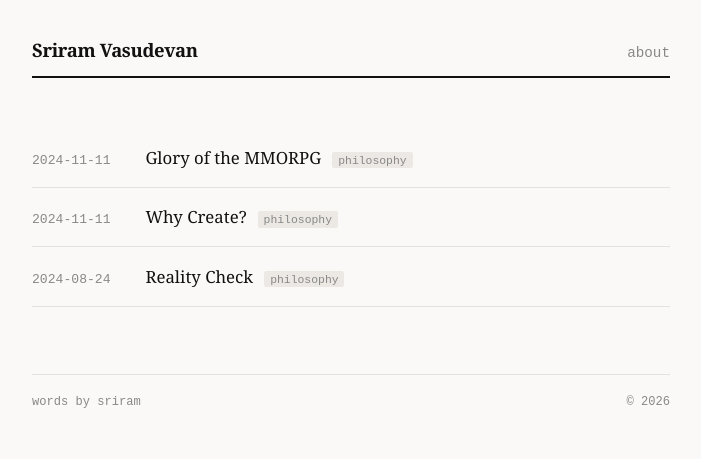
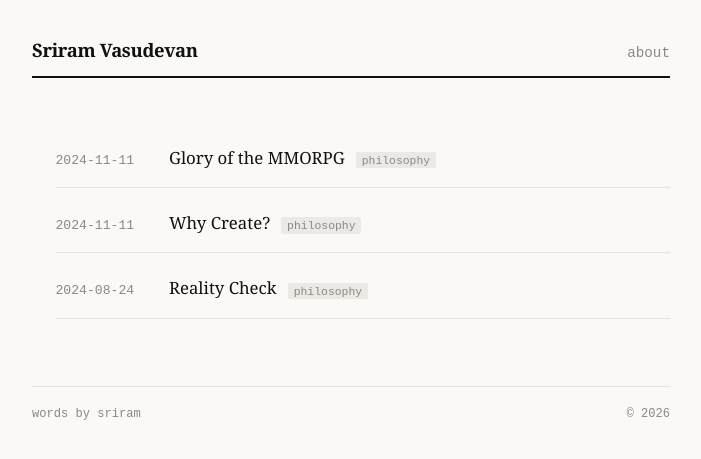
Before and after one commit to sriramvas/sriramvas.github.io, a Jekyll site: the page built from index.html, in a window 1280 px wide. Shown: the top 459 px of the page, without its empty margins (289-990 px from the left). Built offline with Jekyll 4.4.1, drawn with Linux system fonts in a browser that asks for light colours.

Commit message:
Update styles.css

```diff
--- a/assets/css/styles.css
+++ b/assets/css/styles.css
@@ -92,6 +92,10 @@
   color: var(--muted);
 }
 
+main p  { margin-bottom: 1.4rem; }
+main ul, main ol { margin: .2rem 0 1.4rem 1.4rem; }
+main li { margin-bottom: .35rem; }
+
 /* ── Post page ── */
 .post .back {
   font-family: monospace;
@@ -118,10 +122,6 @@
   color: var(--muted);
   margin-bottom: 2.5rem;
 }
-
-.post p  { margin-bottom: 1.4rem; }
-.post ul, .post ol { margin: .2rem 0 1.4rem 1.4rem; }
-.post li { margin-bottom: .35rem; }
 
 .post blockquote {
   border-left: 3px solid var(--accent);
@@ -154,11 +154,6 @@
   margin: 2rem 0;
 }
 
-/* ── About page ── */
-.about h1 { font-size: 1.9rem; margin-bottom: .35rem; letter-spacing: -.03em; }
-.about h2 { font-size: 1.25rem; margin: 2rem 0 .4rem; }
-.about p  { margin-bottom: 1.2rem; }
-
 /* ── Footer ── */
 footer {
   margin-top: 4rem;
```
